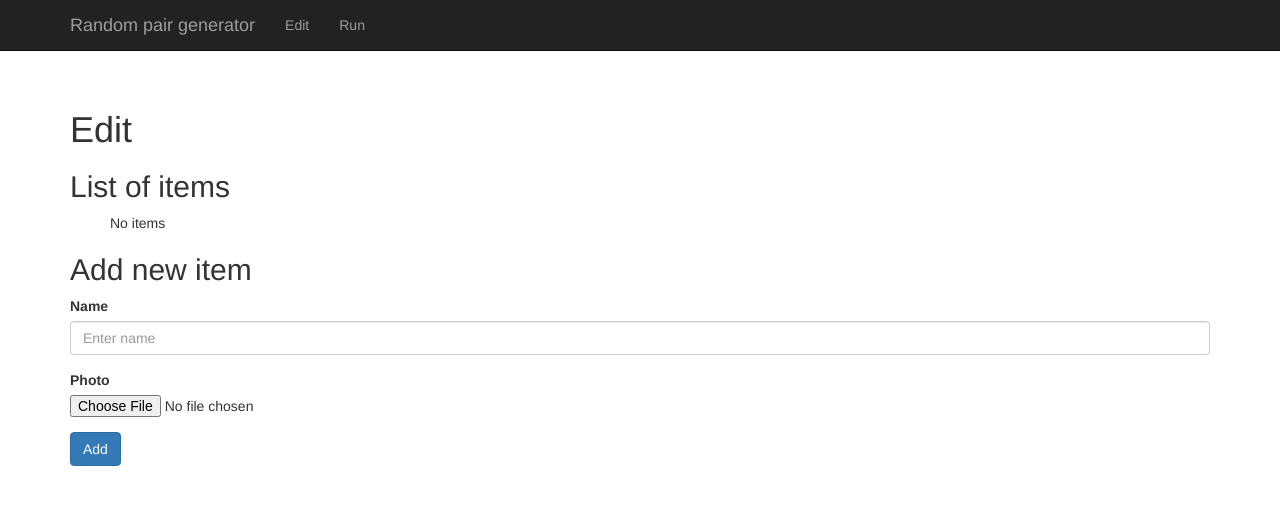
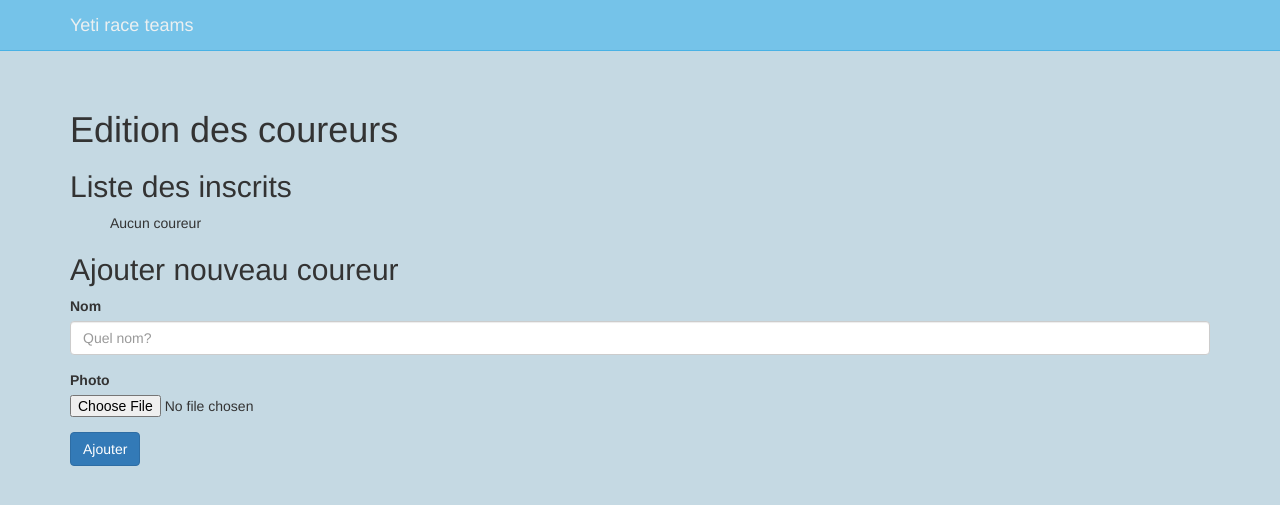
Before and after one commit to lobre/random-pair-generator, a Flask app: template templates/edit.html in a window 1280 px wide. Shown: the top 505 px of the page. Run offline with Flask 2, Linux system fonts and the light colour scheme; the template is opened without the code that fills it, so the values that code supplies are empty; some libraries are stand-ins or nearby versions.

Commit message:
Add translations and some colors

```diff
--- a/app.py
+++ b/app.py
@@ -2,6 +2,7 @@ from flask import Flask, render_template, request, redirect, url_for
 import os
 import logging
 import config
+import translate
 import db
 import auth
 import gif
@@ -11,7 +12,12 @@ app.config['TEMPLATES_AUTO_RELOAD'] = True
 
 @app.route("/")
 def index():
-    return render_template('index.html', has_pairs=db.has_pairs(), config=db.get_config())
+    return render_template(
+        'index.html',
+        has_pairs=db.has_pairs(),
+        config=db.get_config(),
+        items=db.get_items()
+    )
 
 @app.route("/edit", methods=['POST', 'GET'])
 @auth.requires_auth
@@ -28,8 +34,7 @@ def edit():
         # Add item
         db.add_item(request.form['name'], filename)
 
-    items = db.get_items()
-    return render_template('edit.html', items=items)
+    return render_template('edit.html', items=db.get_items())
 
 @app.route('/remove/<id>')
 @auth.requires_auth
@@ -63,5 +68,9 @@ def reset():
 def prepend_upload_path(filename):
     return url_for('static', filename=os.path.join('upload', filename))
 
+@app.template_filter('translate')
+def find_translation(label):
+    return translate.get_value(label)
+
 if __name__ == "__main__":
     app.run(host='0.0.0.0', port=80, debug=True)
--- a/config.py
+++ b/config.py
@@ -8,6 +8,7 @@ APP_USER = "admin"
 APP_PASS = "secret"
 
 GIF_FILE = "loading.gif"
+CSV_FILE = "translate.csv"
 
 def upload_dir(filename):
     return os.path.join('static', 'upload', filename)
--- /dev/null
+++ b/static/navbar.css
@@ -0,0 +1,69 @@
+.navbar-default {
+  background-color: #75c3e9;
+  border-color: #49b2e5;
+}
+.navbar-default .navbar-brand {
+  color: #ecf0f1;
+}
+.navbar-default .navbar-brand:hover,
+.navbar-default .navbar-brand:focus {
+  color: #ffffff;
+}
+.navbar-default .navbar-text {
+  color: #ecf0f1;
+}
+.navbar-default .navbar-nav > li > a {
+  color: #ecf0f1;
+}
+.navbar-default .navbar-nav > li > a:hover,
+.navbar-default .navbar-nav > li > a:focus {
+  color: #ffffff;
+}
+.navbar-default .navbar-nav > .active > a,
+.navbar-default .navbar-nav > .active > a:hover,
+.navbar-default .navbar-nav > .active > a:focus {
+  color: #ffffff;
+  background-color: #49b2e5;
+}
+.navbar-default .navbar-nav > .open > a,
+.navbar-default .navbar-nav > .open > a:hover,
+.navbar-default .navbar-nav > .open > a:focus {
+  color: #ffffff;
+  background-color: #49b2e5;
+}
+.navbar-default .navbar-toggle {
+  border-color: #49b2e5;
+}
+.navbar-default .navbar-toggle:hover,
+.navbar-default .navbar-toggle:focus {
+  background-color: #49b2e5;
+}
+.navbar-default .navbar-toggle .icon-bar {
+  background-color: #ecf0f1;
+}
+.navbar-default .navbar-collapse,
+.navbar-default .navbar-form {
+  border-color: #ecf0f1;
+}
+.navbar-default .navbar-link {
+  color: #ecf0f1;
+}
+.navbar-default .navbar-link:hover {
+  color: #ffffff;
+}
+
+@media (max-width: 767px) {
+  .navbar-default .navbar-nav .open .dropdown-menu > li > a {
+    color: #ecf0f1;
+  }
+  .navbar-default .navbar-nav .open .dropdown-menu > li > a:hover,
+  .navbar-default .navbar-nav .open .dropdown-menu > li > a:focus {
+    color: #ffffff;
+  }
+  .navbar-default .navbar-nav .open .dropdown-menu > .active > a,
+  .navbar-default .navbar-nav .open .dropdown-menu > .active > a:hover,
+  .navbar-default .navbar-nav .open .dropdown-menu > .active > a:focus {
+    color: #ffffff;
+    background-color: #49b2e5;
+  }
+}
--- a/static/style.css
+++ b/static/style.css
@@ -1,5 +1,6 @@
 body {
   padding-top: 50px;
+  background-color: #C5D9E3;
 }
 .content {
   padding: 40px 15px;
--- /dev/null
+++ b/static/translate.csv
@@ -0,0 +1,19 @@
+Random pair generator,Yeti race teams
+Pairs are generating...,Les équipes sont en cours de génération
+No item,Aucun coureur
+Index,Tirage au sort
+delete,supprimer
+Edit,Edition des coureurs
+List of items,Liste des inscrits
+Add new item,Ajouter nouveau coureur
+Name,Nom
+Enter name,Quel nom?
+Photo,Photo
+Add,Ajouter
+Run,Lancement
+Configuration,Configuration
+Message before,Message avant lancement
+Message after, Message après lancement
+Save,Sauvegarder
+Reset,Réinitialiser
+Generate,Génerer
--- a/templates/edit.html
+++ b/templates/edit.html
@@ -1,7 +1,7 @@
 {% extends "layout.html" %}
 {% block body %}
-  <h1>Edit</h1>
-  <h2>List of items</h2>
+  <h1>{{ 'Edit' | translate }}</h1>
+  <h2>{{ 'List of items' | translate }}</h2>
   <ul>
     {% if items.count() > 0 %}
       {% for item in items %}
@@ -9,23 +9,23 @@
         {% if item.photo %}
           <img src="{{ item.photo | upload_dir }}" alt="{{ item.name }}" height="50" width="50">
         {% endif %}
-        (<a href="{{ url_for('remove', id=item.get('_id')) }}">delete</a>)</li>
+        (<a href="{{ url_for('remove', id=item.get('_id')) }}">{{ 'delete' | translate }}</a>)</li>
       {% endfor %}
     {% else %}
-      <p>No items</p>
+      <p>{{ 'No item' | translate }}</p>
     {% endif %}
   </ul>
 
-  <h2>Add new item</h2>
+  <h2>{{ 'Add new item' | translate }}</h2>
   <form method="post" enctype="multipart/form-data">
     <div class="form-group">
-      <label for="name">Name</label>
-      <input type="text" class="form-control" id="name" name="name" placeholder="Enter name">
+      <label for="name">{{ 'Name' | translate }}</label>
+      <input type="text" class="form-control" id="name" name="name" placeholder="{{ 'Enter name' | translate }}">
     </div>
     <div class="form-group">
-      <label for="photo">Photo</label>
+      <label for="photo">{{ 'Photo' | translate }}</label>
       <input type="file" name="photo" id="photo">
     </div>
-    <button type="submit" class="btn btn-primary">Add</button>
+    <button type="submit" class="btn btn-primary">{{ 'Add' | translate }}</button>
   </form>
 {% endblock %}
--- a/templates/layout.html
+++ b/templates/layout.html
@@ -2,9 +2,10 @@
 <html>
   <head>
     <meta charset="UTF-8">
-    <title>title</title>
+    <title>{{ 'Random pair generator' | translate }}</title>
     <link href="https://maxcdn.bootstrapcdn.com/bootstrap/3.3.7/css/bootstrap.min.css" rel="stylesheet">
     <link rel=stylesheet type=text/css href="{{ url_for('static', filename='style.css') }}">
+    <link rel=stylesheet type=text/css href="{{ url_for('static', filename='navbar.css') }}">
   </head>
   <body>
     {% include 'nav.html' %}
--- a/templates/nav.html
+++ b/templates/nav.html
@@ -1,19 +1,13 @@
-<nav class="navbar navbar-inverse navbar-fixed-top">
+<nav class="navbar navbar-default navbar-fixed-top">
   <div class="container">
     <div class="navbar-header">
       <button type="button" class="navbar-toggle collapsed" data-toggle="collapse" data-target="#navbar" aria-expanded="false" aria-controls="navbar">
-        <span class="sr-only">Toggle navigation</span>
+        <span class="sr-only">{{ 'Toggle navigation' | translate }}</span>
         <span class="icon-bar"></span>
         <span class="icon-bar"></span>
         <span class="icon-bar"></span>
       </button>
-      <a class="navbar-brand" href="/">Random pair generator</a>
-    </div>
-    <div id="navbar" class="collapse navbar-collapse">
-      <ul class="nav navbar-nav">
-        <li><a href="/edit">Edit</a></li>
-        <li><a href="/run">Run</a></li>
-      </ul>
+      <a class="navbar-brand" href="/">{{ 'Random pair generator' | translate }}</a>
     </div>
   </div>
 </nav>
--- /dev/null
+++ b/translate.py
@@ -0,0 +1,18 @@
+import os
+import csv
+import config
+
+def get_value(label):
+    translation = label
+    filename = os.path.join('static', config.CSV_FILE)
+
+    try:
+        with open(filename, 'r') as csv_file:
+            reader = csv.reader(csv_file, delimiter=',')
+            translate_dict = dict(reader)
+            translation = translate_dict.get(label, label)
+
+    except OSError:
+        pass
+
+    return translation
```
Also changed, not shown: templates/index.html (+15 -2 lines), templates/run.html (+7 -7 lines).
